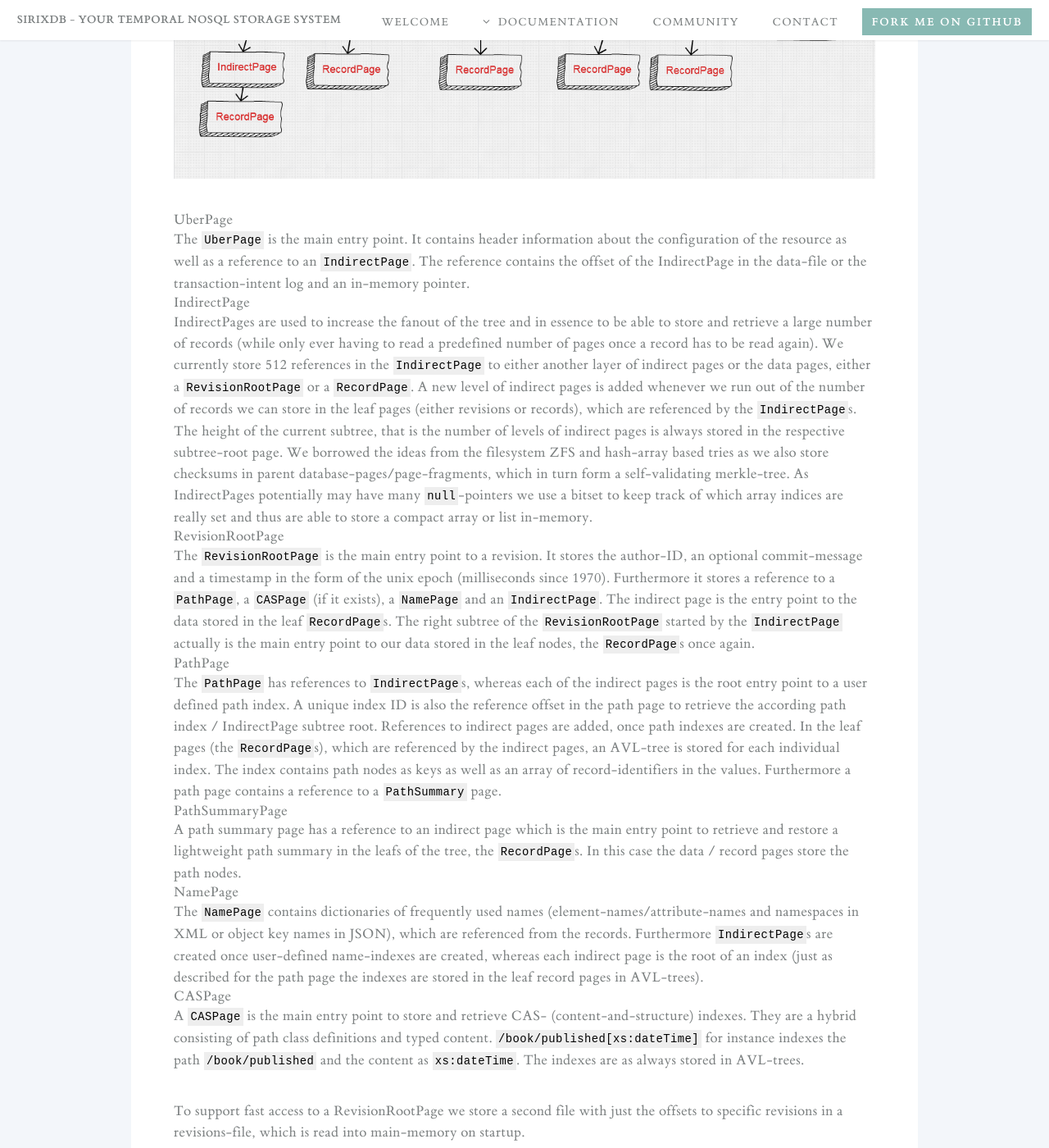
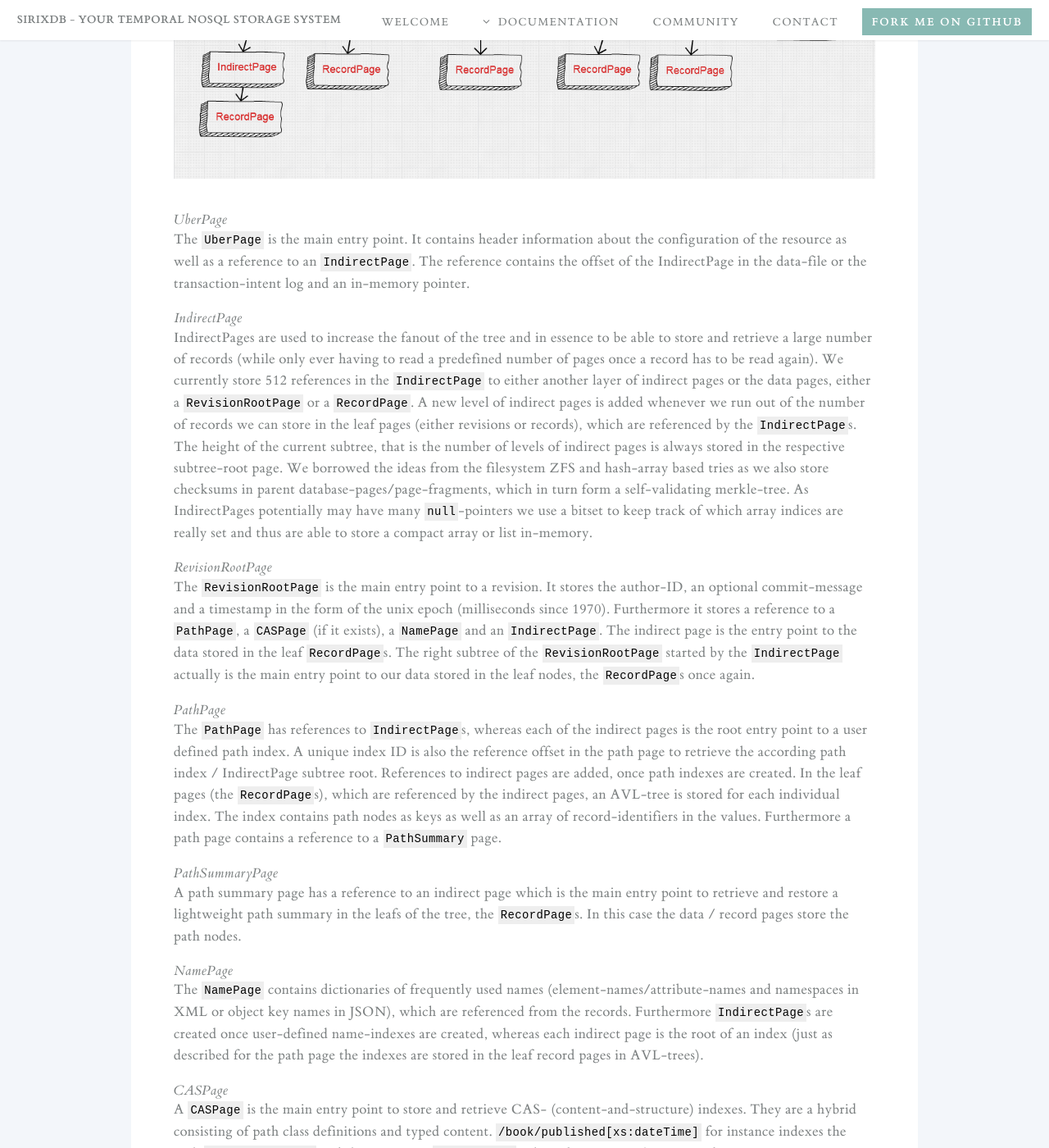
Before and after one commit to sirixdb/sirixdb.github.io, a Jekyll site: the page built from concepts.md, in a window 1280 px wide and 1400 px high, scrolled down 2259 px. Shown: the whole window at 82% size. Built offline with Jekyll 4.4.1, drawn with Linux system fonts in a browser that asks for light colours; our own code applies the rules of GitHub Pages for plain Markdown files.

Commit message:
Update style.css

```diff
--- a/css/style.css
+++ b/css/style.css
@@ -1169,8 +1169,9 @@ section.markdown > p {
   line-height: 1.5em;
 }
 
-dl {
-  margin-top: 1.5em;
+dt {
+  margin-top: 1.1em;
+  font-style: oblique;
 }
 
 dd {
```
